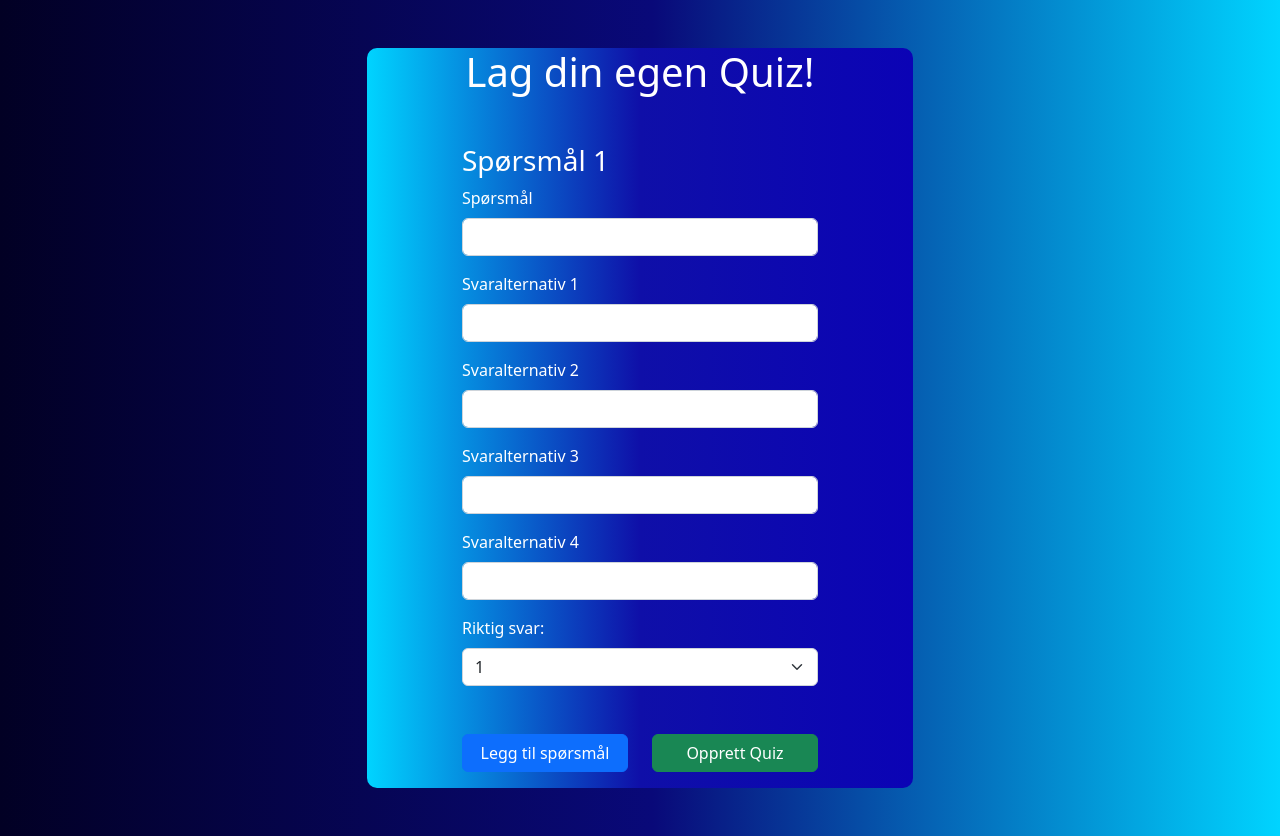
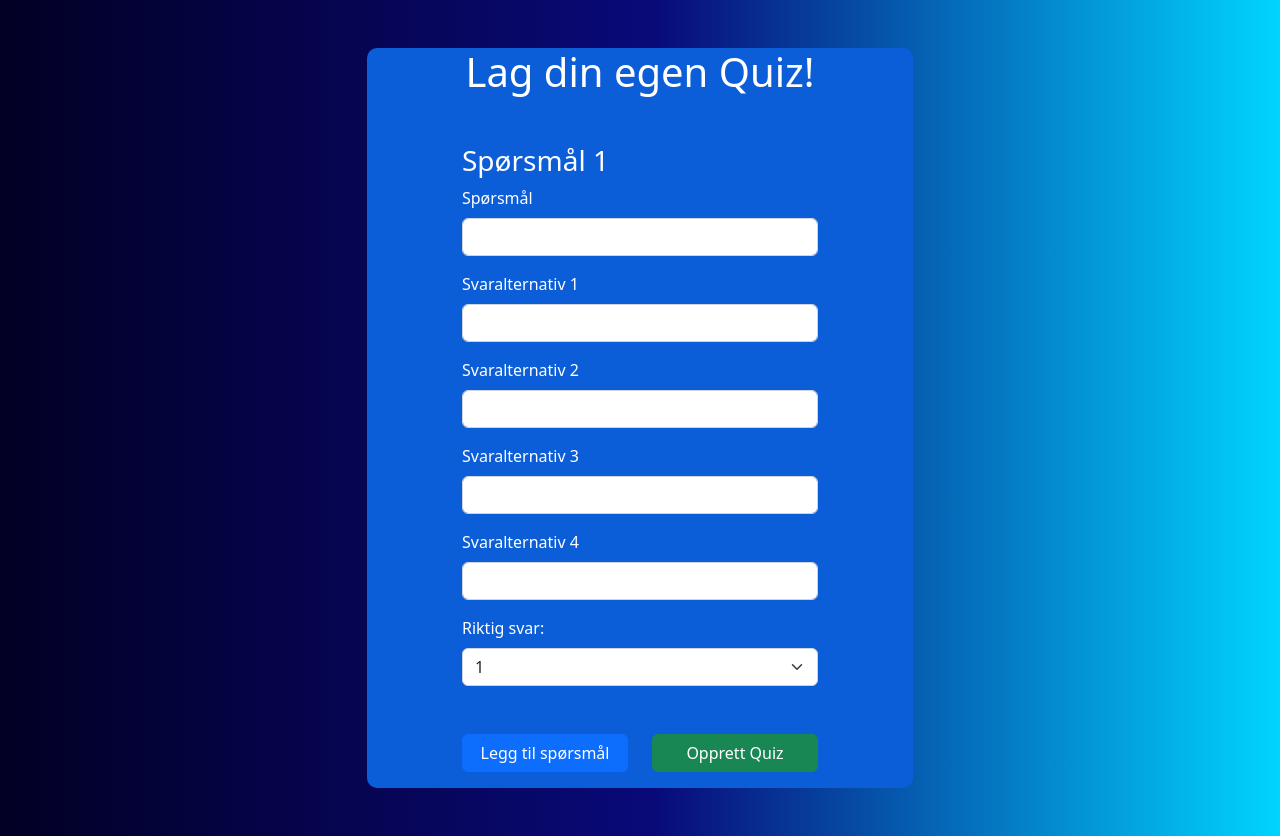
Before and after one commit to KindCoder-no/quiz-app-school-project, a Next.js app: page /custom in a window 1280 px wide. Built offline with nearby package versions, Linux system fonts and the light colour scheme.

Commit message:
Improve UI

```diff
--- a/pages/custom.js
+++ b/pages/custom.js
@@ -57,9 +57,7 @@ export default function Custom() {
           <div className="col-md-6">
             <div
               style={{
-                background: "rgb(0,212,255)",
-                background:
-                  "linear-gradient(90deg, rgba(0,212,255,1) 0%, rgba(15,15,168,1) 50%, rgba(11,3,181,1) 100%)",
+                backgroundColor: "#0b5ed7",
                 borderRadius: 10
               }}
             >
```
